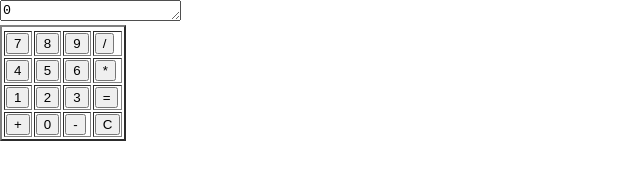
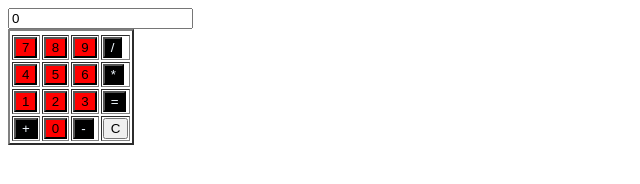
Before and after one commit to RyanPapazoglou/Calculator, a plain HTML site: page index.html in a window 1280 px wide. Shown: the whole page, without its empty margins (0-640 px from the left). Drawn offline with Linux system fonts and the light colour scheme.

Commit message:
updated styling and some functionality

```diff
--- a/index.html
+++ b/index.html
@@ -11,68 +11,67 @@
 </head>
 <body>
     <div class = "calc">
-        <table border="2px">
+        <table border="2px" class="table">
             <tr>
-                <textarea rows="1" cols="20" id="display">0</textarea>
+                <input id="display" type="text" name="display" readonly value=0>
             </tr>
             <tr>
                 <td>
-                    <button type="button" value=7 id= "7" onClick="operate(document.getElementById('7').value)">7</button>
+                    <button type="button" value=7 id= "7" class="number" onClick="operate(8)">7</button>
                 </td>
                 <td>
-                    <button type="button" value=8 id= "8" onClick="operate(document.getElementById('8').value)">8</button>
+                    <button type="button" value=8 id= "8" class="number" onClick="operate(8)">8</button>
                 </td>
                 <td>
-                    <button type="button" value=9 id= "9" onClick="operate(document.getElementById('9').value)">9</button>
+                    <button type="button" value=9 id= "9" class="number" onClick="operate(9)">9</button>
                 </td>
                 <td>
-                    <button type="button">/</button>
+                    <button type="button" class="operand" >/</button>
                 </td>
             </tr>
             <tr>
                 <td>
-                    <button type="button" value=4 id= "4" onClick="operate(document.getElementById('4').value)">4</button>
+                    <button type="button" value=4 id= "4" class="number" onClick="operate(4)">4</button>
                 </td>
                 <td>
-                    <button type="button" value=5 id= "5" onClick="operate(document.getElementById('5').value)">5</button>
+                    <button type="button" value=5 id= "5" class="number" onClick="operate(5)">5</button>
                 </td>
                 <td>
-                    <button type="button" value=6 id= "6" onClick="operate(document.getElementById('6').value)">6</button>
+                    <button type="button" value=6 id= "6" class="number" onClick="operate(6)">6</button>
                 </td>
                 <td>
-                    <button type="button">*</button>
+                    <button type="button" class="operand">*</button>
                 </td>
             </tr>
             <tr>
                 <td>
-                    <button type="button" id="1" value=1 onClick="operate(document.getElementById('1').value)">1</button>
+                    <button type="button" value=1 id="1" class="number" onClick="operate(1)">1</button>
                 </td>
                 <td>
-                    <button type="button" value=2 id= "2" onClick="operate(document.getElementById('2').value)">2</button>
+                    <button type="button" value=2 id= "2" class="number" onClick="operate(2)">2</button>
                 </td>
                 <td>
-                    <button type="button" value=3 id= "3" onClick="operate(document.getElementById('3').value)">3</button>
+                    <button type="button" value=3 id= "3" class="number" onClick="operate(3)">3</button>
                 </td>
                 <td>
-                    <button type="button" value=4 id= "4" onClick="operate(document.getElementById('4').value)">=</button>
+                    <button type="button" class="operand">=</button>
                 </td>
             </tr>
             <tr>
                 <td>
-                    <button type="button">+</button>
+                    <button type="button" class="operand">+</button>
                 </td>
                 <td>
-                    <button type="button" value=0>0</button>
+                    <button type="button" id="0" value=0 class="number" onClick="operate(0)">0</button>
                 </td>
                 <td>
-                    <button type="button">-</button>
+                    <button type="button" class="operand">-</button>
                 </td>
                 <td>
-                    <button type="button" onClick="clear()">C</button>
+                    <button type="button" id=C onClick="display.value = 0">C</button>
                 </td>
             </tr>
         </table>
     </div>
-
 </body>
 </html>
--- a/main.js
+++ b/main.js
@@ -1,6 +1,10 @@
+var op1;
+var op2;
+
 function operate(x) {
-    document.getElementById('display').value = x;
+    if(document.getElementById('display').value == 0){
+        document.getElementById('display').value = x;
+    } else {
+        document.getElementById('display').value += x;
+    }
 }
-function clear() {
-    document.getElementById('display').value = 0;
-}
--- a/styles.css
+++ b/styles.css
@@ -1,8 +1,17 @@
-#calc {
-    background-color: aqua;
+.calc {
     margin: auto;
-    width: 50%;
+
 }
-body {
-    margin: auto;
+
+#table {
+    text-align: right;
 }
+
+.number {
+    background-color: red;
+}
+
+.operand {
+    background-color: black;
+    color: aliceblue;
+}
```
